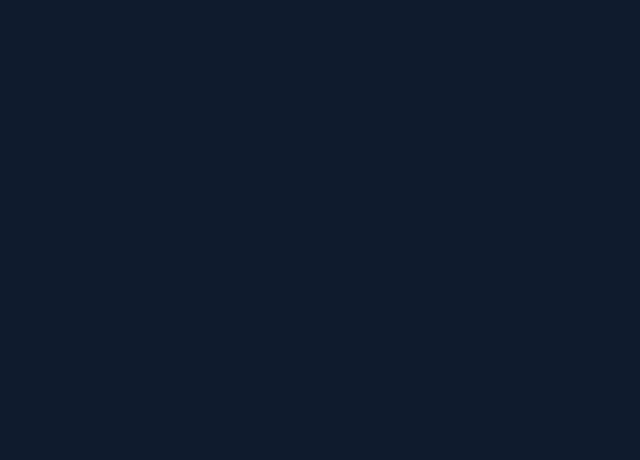
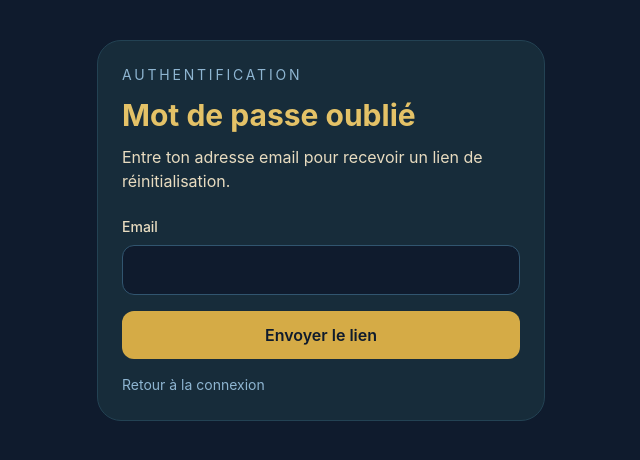
Before and after one commit to Myra-tech456/BookTalk, a React (Vite) app: page /forgot-password in a window 1280 px wide. Before the commit this address had no page. Shown: the top 460 px of the page, without its empty margins (319-959 px from the left). Built offline with nearby package versions, Linux system fonts and the light colour scheme.

Commit message:
add change password option

```diff
--- a/src/App.tsx
+++ b/src/App.tsx
@@ -10,6 +10,8 @@ import AnnouncementsPage from "./pages/AnnouncementsPage";
 import PollsPage from "./pages/PollsPage";
 import FormsPage from "./pages/FormsPage";
 import EventsPage from "./pages/EventsPage";
+import ForgotPasswordPage from "./pages/ForgotPasswordPage";
+import UpdatePasswordPage from "./pages/UpdatePasswordPage";
 
 
 export default function App() {
@@ -19,6 +21,8 @@ export default function App() {
         <Route path="/" element={<Navigate to="/dashboard" replace />} />
         <Route path="/login" element={<LoginPage />} />
         <Route path="/signup" element={<SignupPage />} />
+        <Route path="/forgot-password" element={<ForgotPasswordPage />} />
+        <Route path="/update-password" element={<UpdatePasswordPage />} />
 
         <Route
           path="/dashboard"
--- /dev/null
+++ b/src/pages/ForgotPasswordPage.tsx
@@ -0,0 +1,94 @@
+import { useState } from "react";
+import { Link } from "react-router-dom";
+import { supabase } from "../lib/supabase";
+
+export default function ForgotPasswordPage() {
+  const [email, setEmail] = useState("");
+  const [loading, setLoading] = useState(false);
+  const [message, setMessage] = useState("");
+  const [errorMessage, setErrorMessage] = useState("");
+
+  const handleSubmit = async (e: React.FormEvent) => {
+    e.preventDefault();
+    setLoading(true);
+    setMessage("");
+    setErrorMessage("");
+
+    const redirectTo =
+      window.location.hostname === "localhost"
+        ? "http://localhost:5173/update-password"
+        : "https://booktalk-club.netlify.app/update-password";
+
+    const { error } = await supabase.auth.resetPasswordForEmail(email, {
+      redirectTo,
+    });
+
+    setLoading(false);
+
+    if (error) {
+      setErrorMessage(error.message);
+      return;
+    }
+
+    setMessage("Un email de réinitialisation a été envoyé si ce compte existe.");
+    setEmail("");
+  };
+
+  return (
+    <div className="min-h-screen bg-ocean-950 px-4 py-10 text-sand-50">
+      <div className="mx-auto max-w-md rounded-3xl border border-ocean-800 bg-ocean-900 p-6">
+        <p className="text-sm uppercase tracking-[0.2em] text-ocean-300">
+          Authentification
+        </p>
+        <h1 className="mt-3 text-3xl font-bold text-gold-300">
+          Mot de passe oublié
+        </h1>
+        <p className="mt-3 text-sand-200">
+          Entre ton adresse email pour recevoir un lien de réinitialisation.
+        </p>
+
+        <form onSubmit={handleSubmit} className="mt-6 space-y-4">
+          <div>
+            <label className="mb-2 block text-sm font-medium text-sand-200">
+              Email
+            </label>
+            <input
+              type="email"
+              value={email}
+              onChange={(e) => setEmail(e.target.value)}
+              required
+              className="w-full rounded-xl border border-ocean-700 bg-ocean-950 px-4 py-3 text-sand-50 outline-none focus:border-gold-300"
+            />
+          </div>
+
+          {message && (
+            <div className="rounded-xl bg-ocean-800 px-4 py-3 text-sm text-sand-100">
+              {message}
+            </div>
+          )}
+
+          {errorMessage && (
+            <div className="rounded-xl bg-sand-700/40 px-4 py-3 text-sm text-sand-50">
+              {errorMessage}
+            </div>
+          )}
+
+          <button
+            type="submit"
+            disabled={loading}
+            className="w-full rounded-xl bg-gold-400 px-4 py-3 font-semibold text-ocean-950 transition hover:bg-gold-300 disabled:opacity-60"
+          >
+            {loading ? "Envoi..." : "Envoyer le lien"}
+          </button>
+        </form>
+
+        <Link
+          to="/login"
+          className="mt-4 inline-block text-sm text-ocean-300 hover:text-sand-50"
+        >
+          Retour à la connexion
+        </Link>
+      </div>
+    </div>
+  );
+}
--- a/src/pages/SignupPage.tsx
+++ b/src/pages/SignupPage.tsx
@@ -84,6 +84,12 @@ export default function SignupPage() {
             Se connecter
           </Link>
         </p>
+        <Link
+          to="/forgot-password"
+          className="text-sm text-gold-300 hover:underline"
+        >
+          Mot de passe oublié ?
+          </Link>
       </form>
     </main>
   );
--- /dev/null
+++ b/src/pages/UpdatePasswordPage.tsx
@@ -0,0 +1,128 @@
+import { useEffect, useState } from "react";
+import { useNavigate } from "react-router-dom";
+import { supabase } from "../lib/supabase";
+
+export default function UpdatePasswordPage() {
+  const navigate = useNavigate();
+  const [password, setPassword] = useState("");
+  const [confirmPassword, setConfirmPassword] = useState("");
+  const [loading, setLoading] = useState(false);
+  const [ready, setReady] = useState(false);
+  const [message, setMessage] = useState("");
+  const [errorMessage, setErrorMessage] = useState("");
+
+  useEffect(() => {
+    const {
+      data: { subscription },
+    } = supabase.auth.onAuthStateChange((event) => {
+      if (event === "PASSWORD_RECOVERY") {
+        setReady(true);
+      }
+    });
+
+    supabase.auth.getSession().then(({ data }) => {
+      if (data.session) setReady(true);
+    });
+
+    return () => subscription.unsubscribe();
+  }, []);
+
+  const handleSubmit = async (e: React.FormEvent) => {
+    e.preventDefault();
+    setMessage("");
+    setErrorMessage("");
+
+    if (password.length < 6) {
+      setErrorMessage("Le mot de passe doit contenir au moins 6 caractères.");
+      return;
+    }
+
+    if (password !== confirmPassword) {
+      setErrorMessage("Les mots de passe ne correspondent pas.");
+      return;
+    }
+
+    setLoading(true);
+
+    const { error } = await supabase.auth.updateUser({
+      password,
+    });
+
+    setLoading(false);
+
+    if (error) {
+      setErrorMessage(error.message);
+      return;
+    }
+
+    setMessage("Mot de passe mis à jour avec succès.");
+    setTimeout(() => navigate("/login"), 1500);
+  };
+
+  return (
+    <div className="min-h-screen bg-ocean-950 px-4 py-10 text-sand-50">
+      <div className="mx-auto max-w-md rounded-3xl border border-ocean-800 bg-ocean-900 p-6">
+        <p className="text-sm uppercase tracking-[0.2em] text-ocean-300">
+          Sécurité
+        </p>
+        <h1 className="mt-3 text-3xl font-bold text-gold-300">
+          Nouveau mot de passe
+        </h1>
+
+        {!ready ? (
+          <p className="mt-4 text-sand-200">
+            Ouvre cette page depuis le lien reçu par email.
+          </p>
+        ) : (
+          <form onSubmit={handleSubmit} className="mt-6 space-y-4">
+            <div>
+              <label className="mb-2 block text-sm font-medium text-sand-200">
+                Nouveau mot de passe
+              </label>
+              <input
+                type="password"
+                value={password}
+                onChange={(e) => setPassword(e.target.value)}
+                required
+                className="w-full rounded-xl border border-ocean-700 bg-ocean-950 px-4 py-3 text-sand-50 outline-none focus:border-gold-300"
+              />
+            </div>
+
+            <div>
+              <label className="mb-2 block text-sm font-medium text-sand-200">
+                Confirmer le mot de passe
+              </label>
+              <input
+                type="password"
+                value={confirmPassword}
+                onChange={(e) => setConfirmPassword(e.target.value)}
+                required
+                className="w-full rounded-xl border border-ocean-700 bg-ocean-950 px-4 py-3 text-sand-50 outline-none focus:border-gold-300"
+              />
+            </div>
+
+            {message && (
+              <div className="rounded-xl bg-ocean-800 px-4 py-3 text-sm text-sand-100">
+                {message}
+              </div>
+            )}
+
+            {errorMessage && (
+              <div className="rounded-xl bg-sand-700/40 px-4 py-3 text-sm text-sand-50">
+                {errorMessage}
+              </div>
+            )}
+
+            <button
+              type="submit"
+              disabled={loading}
+              className="w-full rounded-xl bg-gold-400 px-4 py-3 font-semibold text-ocean-950 transition hover:bg-gold-300 disabled:opacity-60"
+            >
+              {loading ? "Mise à jour..." : "Changer le mot de passe"}
+            </button>
+          </form>
+        )}
+      </div>
+    </div>
+  );
+}
```
